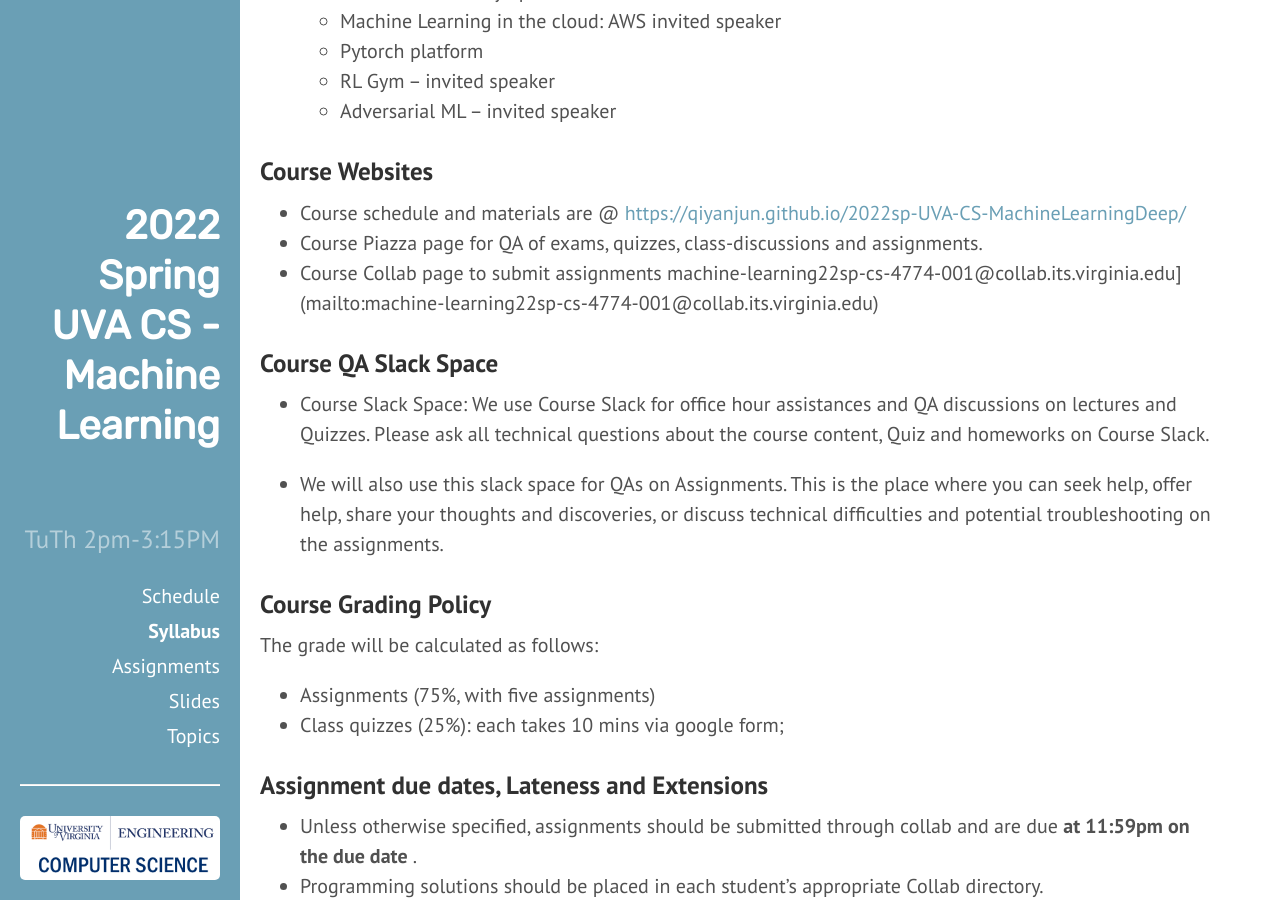
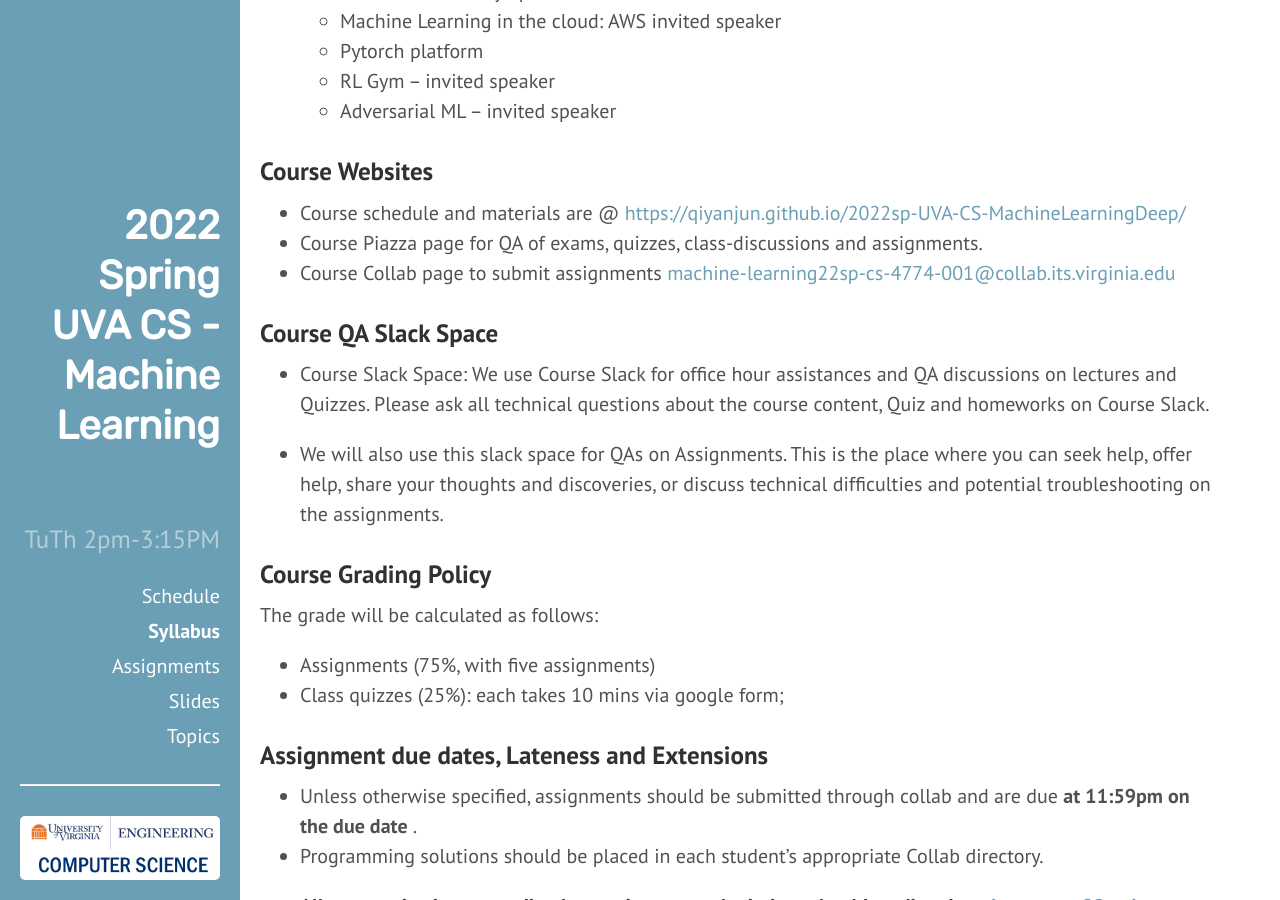
Before and after one commit to qiyanjun/2022sp-UVA-CS-MachineLearningDeep, a Jekyll site: the page built from About.md, in a window 1280 px wide and 900 px high, scrolled down 2878 px. Built offline with Jekyll 4.4.1, drawn with Linux system fonts in a browser that asks for light colours.

Commit message:
Update About.md

```diff
--- a/About.md
+++ b/About.md
@@ -100,7 +100,7 @@ desc: "Information for 2022 Spring  UVa CS Machine Learning, Math Foundations an
 
 + Course schedule and materials are  @ [https://qiyanjun.github.io/2022sp-UVA-CS-MachineLearningDeep/](https://qiyanjun.github.io/2022sp-UVA-CS-MachineLearningDeep/)
 + Course Piazza page for QA of exams, quizzes, class-discussions and assignments.
-+ Course Collab page to submit  assignments machine-learning22sp-cs-4774-001@collab.its.virginia.edu](mailto:machine-learning22sp-cs-4774-001@collab.its.virginia.edu)
++ Course Collab page to submit  assignments [machine-learning22sp-cs-4774-001@collab.its.virginia.edu](mailto:machine-learning22sp-cs-4774-001@collab.its.virginia.edu)
 
 
 ### Course QA Slack Space
```
